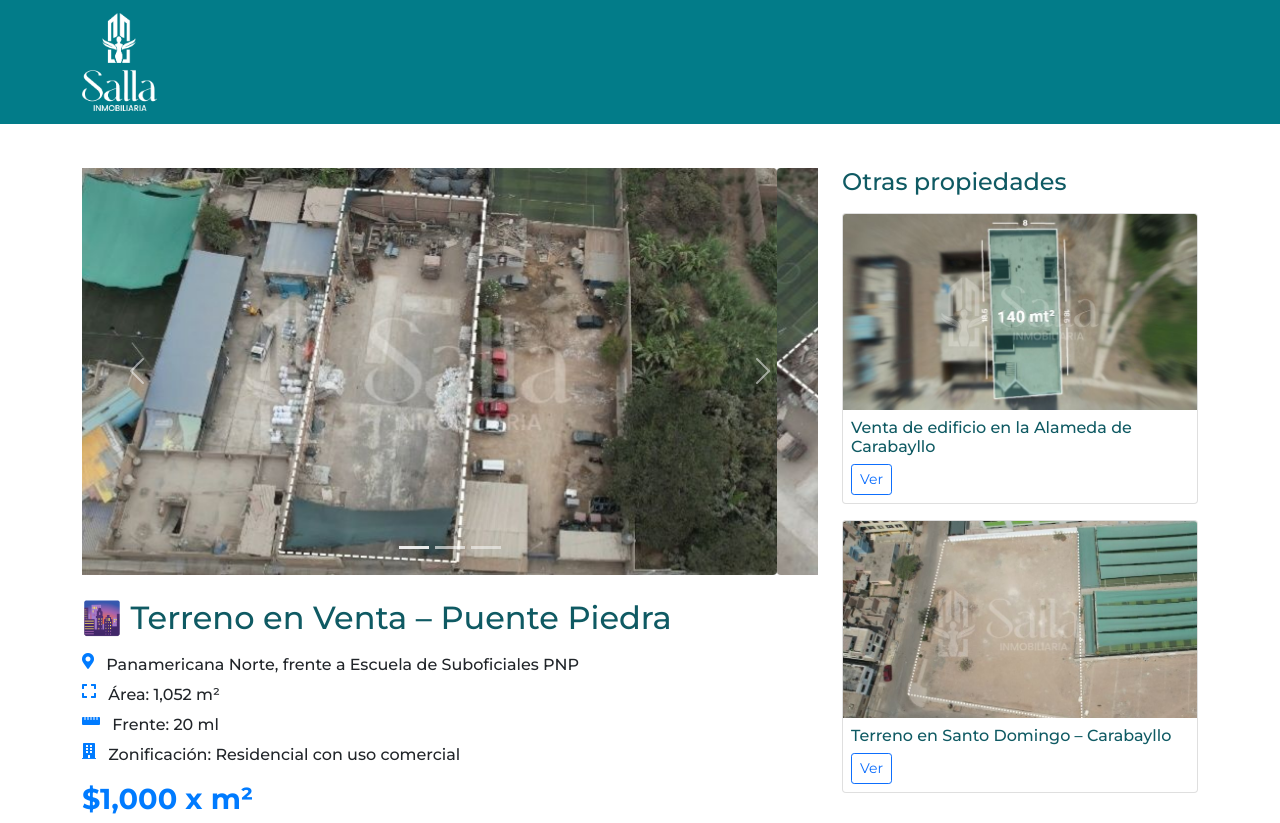
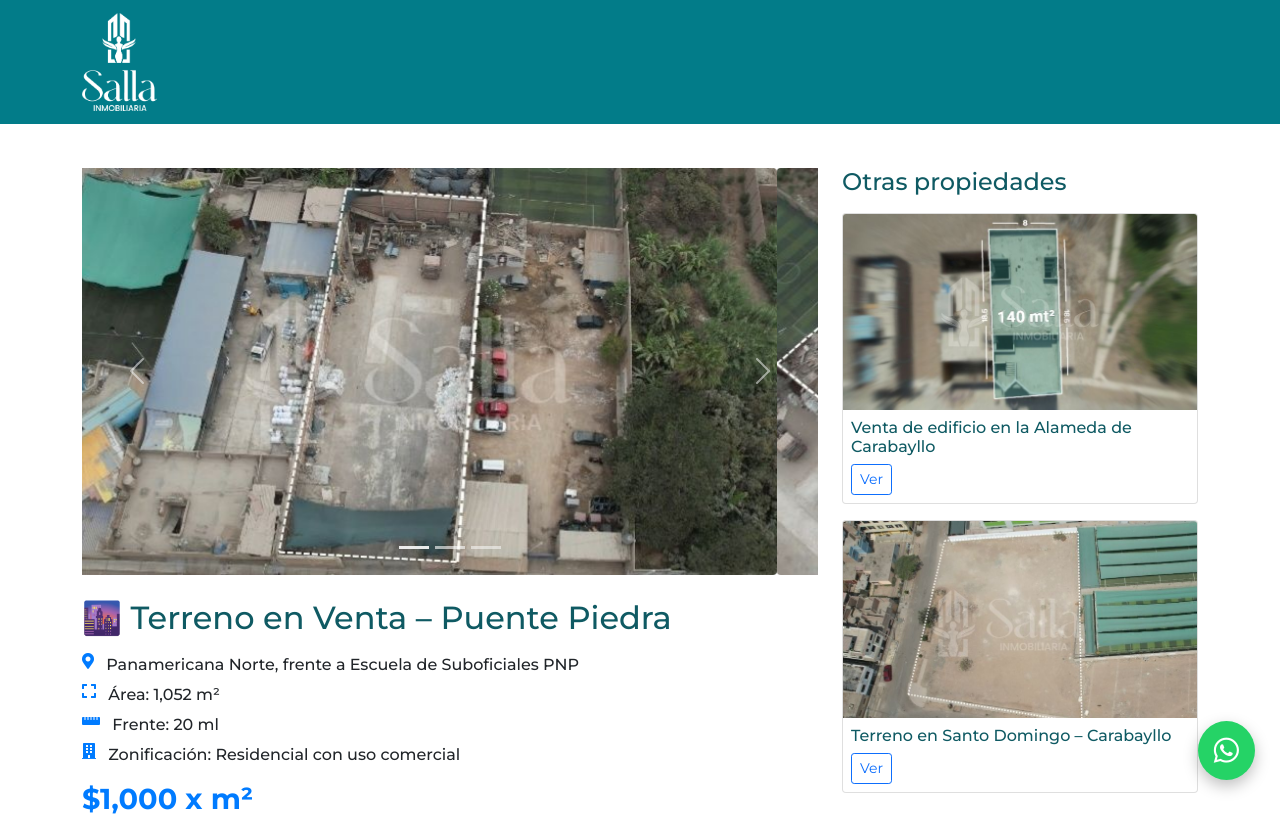
Before and after one commit to lighthousejaramy/salla-web, a plain HTML site: page detalle-pro10.html in a window 1280 px wide. Shown: the top 823 px of the page. Drawn offline with nearby package versions, Linux system fonts and the light colour scheme.

Commit message:
Update detalle-pro10.html

```diff
--- a/detalle-pro10.html
+++ b/detalle-pro10.html
@@ -62,6 +62,11 @@
         </a>
       </div>
     </nav>
+
+      <!-- BOTÓN FLOTANTE WHATSAPP -->
+<a href="https://wa.me/51936863825" class="btn-whatsapp" target="_blank">
+  <i class="fab fa-whatsapp"></i>
+</a>
 
     <!-- DETALLE DE LA PROPIEDAD -->
     <section class="pt-5 pb-5">
```
